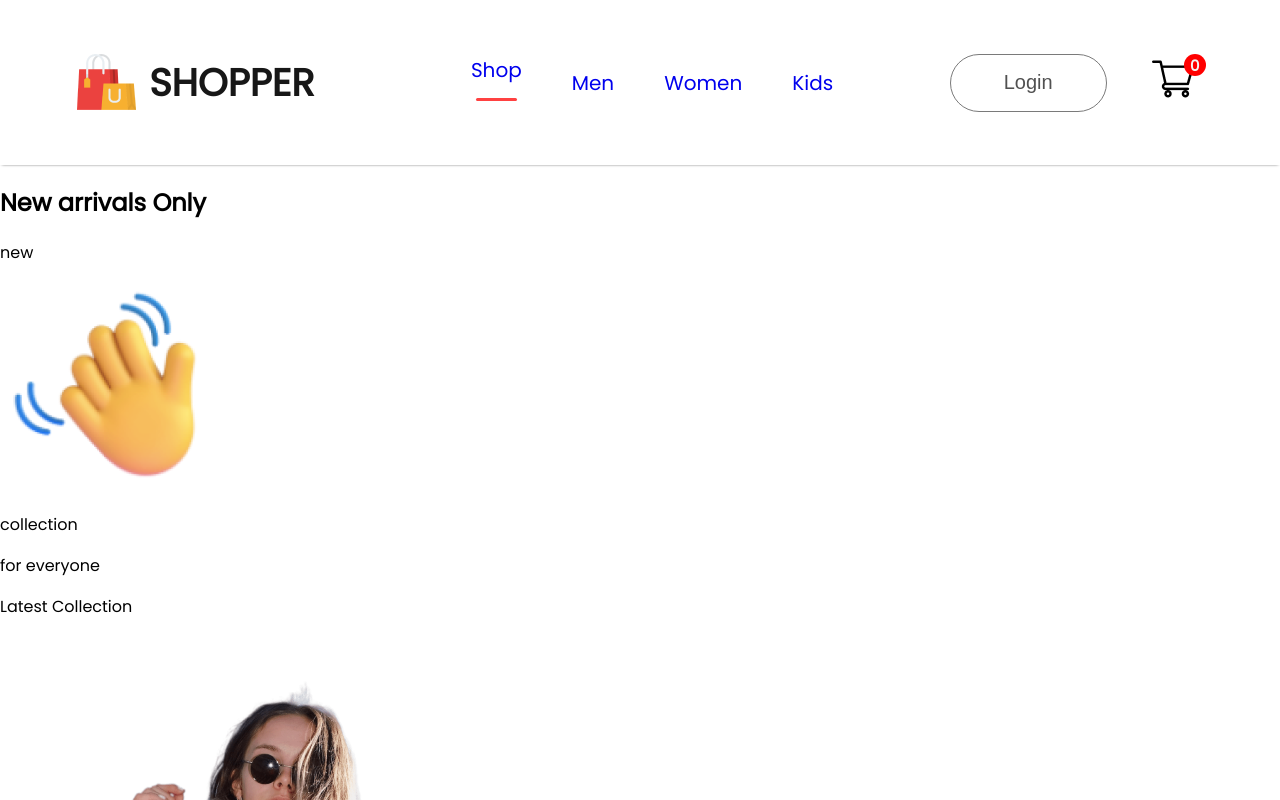
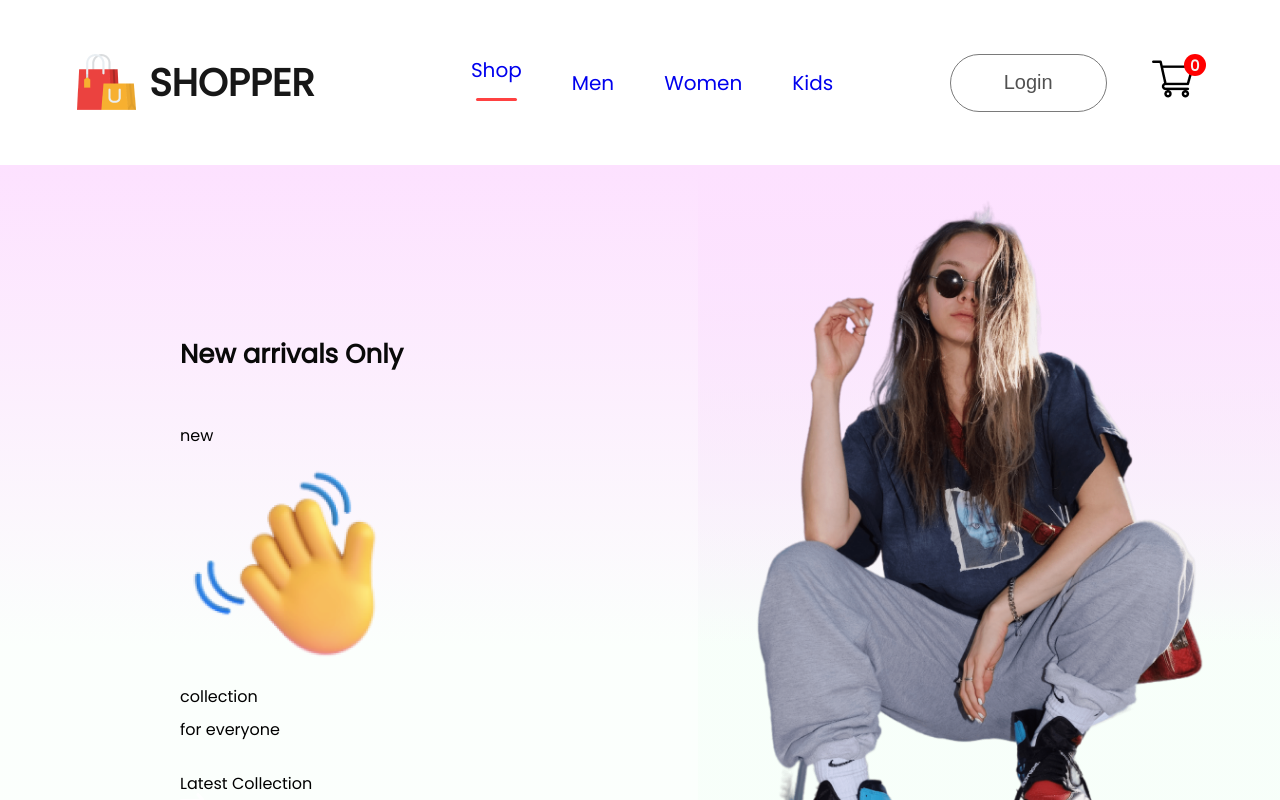
Before and after one commit to Kirttinath/Code-World, a React (Create React App) app in the folder frontend/: page / in a window 1280 px wide. Shown: the top 800 px of the page. Built offline with nearby package versions, Linux system fonts and the light colour scheme.

Commit message:
hero component styling

```diff
--- a/frontend/src/Components/Hero/Hero.css
+++ b/frontend/src/Components/Hero/Hero.css
@@ -0,0 +1,21 @@
+.hero{
+    height: 100vh;
+    background: linear-gradient(180deg, #fde1ff, #e1ffea22 60%);
+    display: flex;
+}
+
+.hero-left{
+    flex: 1;
+    display: flex;
+    flex-direction: column;
+    justify-content: center;
+    gap: 20px;
+    padding-left: 180px;
+    line-height: 1.1;
+}
+
+.hero-left h2{
+    color: #090909;
+    font-size: 26px;
+    font-weight: 600;
+}
```
